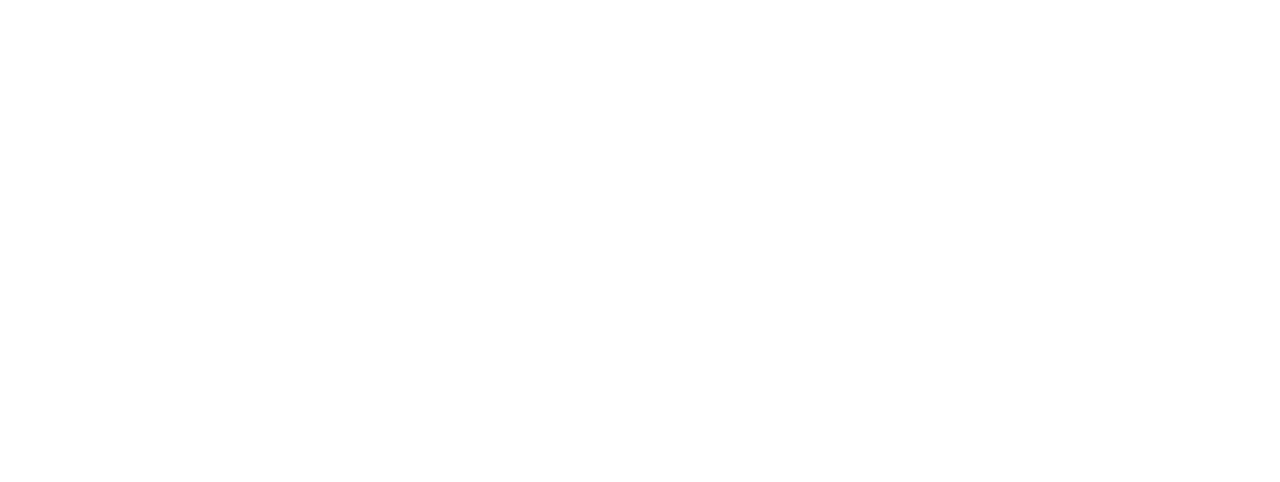
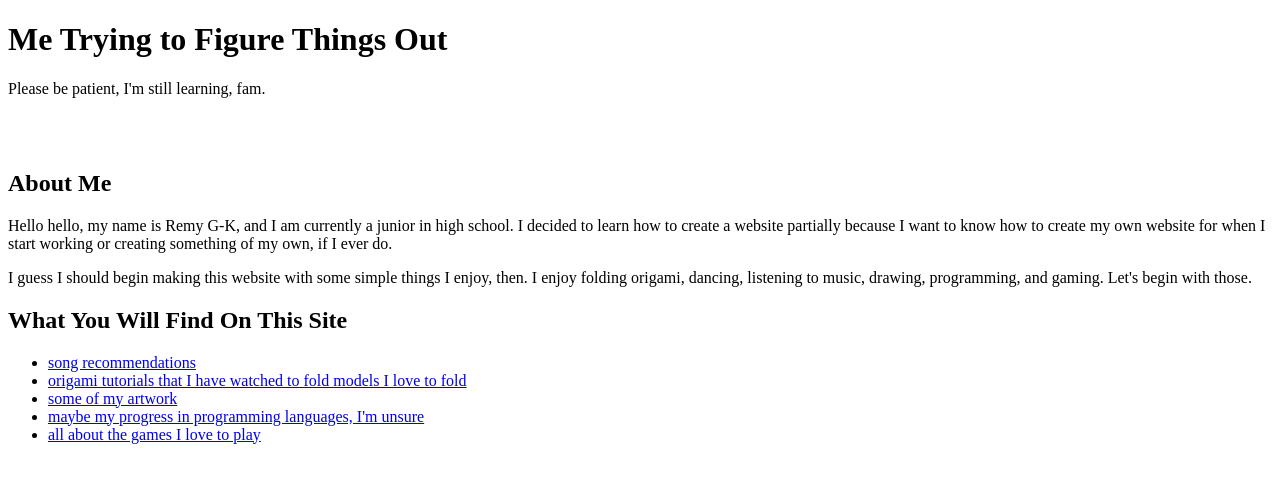
Before and after one commit to 600021860/loreDST, a plain HTML site: page index.html in a window 1280 px wide. Drawn offline with Linux system fonts and the light colour scheme.

Commit message:
chaotic structure
Just setting up some form of structure and experimenting until I figure out what I'm actually going to do with this site

```diff
--- a/index.html
+++ b/index.html
@@ -1,4 +1,37 @@
 <!DOCTYPE html>
-<!--I hate everything-->
+<!--First Website omg?-->
 <html>
+
+<head>
+    <title>RGK</title>
+</head>
+
+<body>
+<!--beginning the body-->
+<div id="request_for_patience">
+    <h1>Me Trying to Figure Things Out</h1>
+    <p>Please be patient, I'm still learning, fam.</p> <br> <br>
+</div>
+<!--a little introduction-->
+<div id="about_me">
+    <h2>About Me</h2>
+    <p>Hello hello, my name is Remy G-K, and I am currently a junior in high school. I decided to learn how to create a website
+        partially because I want to know how to create my own website for when I start working or creating something of my own,
+        if I ever do.</p>
+    <p>I guess I should begin making this website with some simple things I enjoy, then. I enjoy folding origami, dancing, listening
+        to music, drawing, programming, and gaming. Let's begin with those.</p>
+</div>
+<!--a list of what to find here-->
+<div id="table_of_contents">
+    <h2>What You Will Find On This Site</h2>
+    <ul>
+        <li><a href="#song-recs">song recommendations</a></li>
+        <li><a href="#origami-vids">origami tutorials that I have watched to fold models I love to fold</a></li>
+        <li><a href="#my-art">some of my artwork</a></li>
+        <li><a href="#my-programs">maybe my progress in programming languages, I'm unsure</a></li>
+        <li><a href="#gaming">all about the games I love to play</a></li>
+    </ul>
+</div>
+</body>
+
 </html>
```
